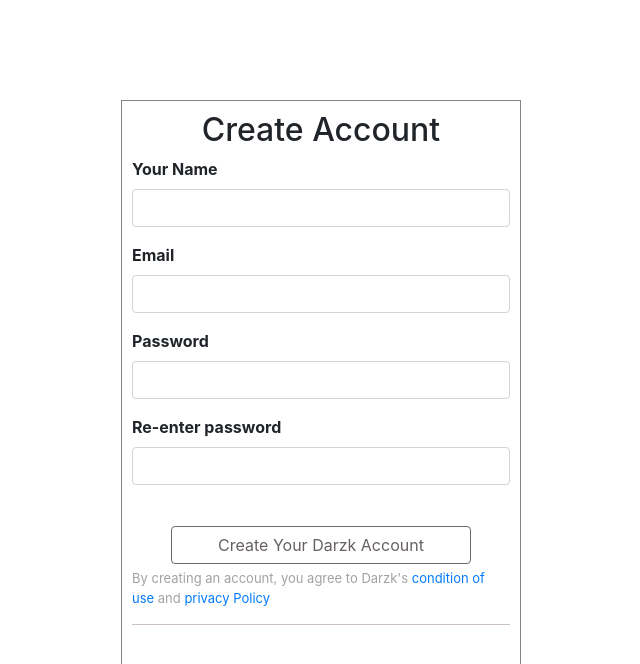
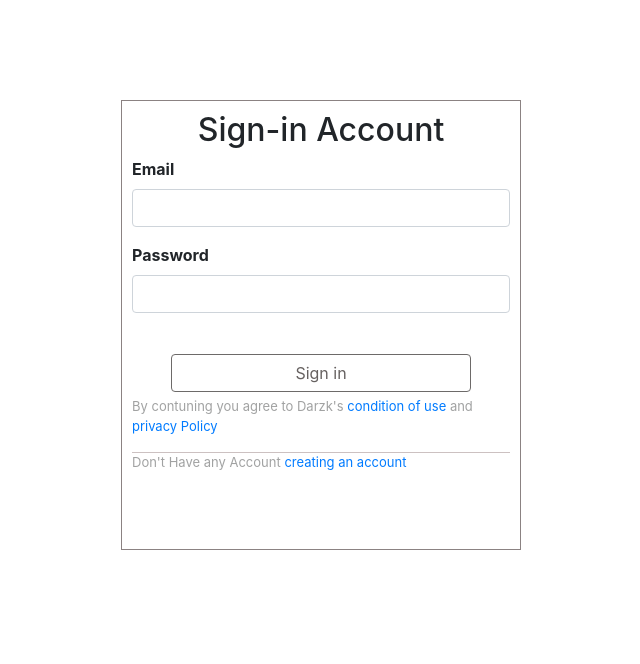
Before and after one commit to Ajiharan/mern_online_shop, a React (Create React App) app in the folder onlineshop/: page / in a window 1280 px wide. Shown: the top 664 px of the page, without its empty margins (319-959 px from the left). Built offline with nearby package versions, Linux system fonts and the light colour scheme.

Commit message:
login,register created for user

```diff
--- a/onlineshop/src/App.css
+++ b/onlineshop/src/App.css
@@ -1,5 +1,5 @@
-.main-container{
-  height:580px;
+.register-main-container{
+  height:680px;
   border:1px solid rgb(139, 130, 130);
   margin-top: 100px;
   margin-left: 15px;
@@ -8,6 +8,18 @@
   padding: 10px;
   width:400px;
 }
+
+.login-main-container{
+  height:450px;
+  border:1px solid rgb(139, 130, 130);
+  margin-top: 100px;
+  margin-left: 15px;
+  margin-bottom: 8px;
+  margin-right: 15px;
+  padding: 10px;
+  width:400px;
+}
+
 
 #subButton{
   margin-top:25px;
@@ -57,6 +69,13 @@ label{
 .container-privacy{
   margin-top: 5px;
   border-bottom:1px solid rgb(204, 193, 193);
+
+}
+
+
+
+.error{
+  border:1px solid red;
 }
 
 
--- a/onlineshop/src/App.js
+++ b/onlineshop/src/App.js
@@ -1,12 +1,21 @@
 import React from 'react';
-import logo from './logo.svg';
+
 import './App.css';
 import Register from './user/Register';
-
+import Login from './user/Login';
+import { ToastContainer, toast } from 'react-toastify';
+import 'react-toastify/dist/ReactToastify.css';
+import {Route,Switch} from 'react-router-dom';
 function App() {
   return (
-    <div>
-     <Register/>
+    <div className="App">
+
+      <Switch>
+        <Route exact path="/" component={Login}/>
+        <Route exact path="/Login" component={Login}/>
+        <Route exact path="/Register" component={Register}/>
+      </Switch>
+      <ToastContainer autoClose={1400} />
     </div>
   );
 }
--- a/onlineshop/src/index.js
+++ b/onlineshop/src/index.js
@@ -3,11 +3,11 @@ import ReactDOM from 'react-dom';
 import './index.css';
 import App from './App';
 import * as serviceWorker from './serviceWorker';
-
+import {BrowserRouter} from 'react-router-dom';
 ReactDOM.render(
-  <React.StrictMode>
+  <BrowserRouter>
     <App />
-  </React.StrictMode>,
+    </BrowserRouter>,
   document.getElementById('root')
 );
 
--- a/onlineshop/src/user/Register.js
+++ b/onlineshop/src/user/Register.js
@@ -1,4 +1,4 @@
-import React from 'react';
+import React,{useEffect} from 'react';
 import formik,{useFormik} from 'formik';
 import * as yup from 'yup';
 import axios from 'axios'
@@ -6,6 +6,37 @@ import { toast } from 'react-toastify';
 import {Route,Redirect} from 'react-router-dom';
 
 const Register = (props) => {
+
+    useEffect(()=>{
+       let tname= document.querySelector("#name");
+       let temail= document.querySelector("#email");
+       let tpass= document.querySelector("#password");
+       let ctpass=document.querySelector("#conformpassword");
+
+        if(formik.errors.name && formik.touched.name){
+           tname.classList.add("error");
+        }else{
+            tname.classList.remove("error");
+        }
+
+        if(formik.errors.email && formik.touched.email){
+            temail.classList.add("error");
+         }else{
+            temail.classList.remove("error");
+         }
+
+         if(formik.errors.password && formik.touched.password){
+            tpass.classList.add("error");
+         }else{
+            tpass.classList.remove("error");
+         }
+
+         if(formik.errors.conformpassword && formik.touched.conformpassword){
+            ctpass.classList.add("error");
+         }else{
+            ctpass.classList.remove("error");
+         }
+    });
     const formik=useFormik({
         initialValues:{
             name:"",
@@ -41,50 +72,49 @@ const Register = (props) => {
         }),
         onSubmit:(formData,{setSubmitting})=>{
 
-            //   axios.post("http://localhost:3000/user/register",formData).then(res=>{
-            //     toast.success("Successfully registered!!!", {
-            //         position: toast.POSITION.TOP_RIGHT
-            //       });
-            //       props.history.push('/Login');
-            //   }).catch(err=>{
-            //   //  console.log(JSON.stringify(err.response.data));
-            //     toast.error(err.response.data, {
-            //         position: toast.POSITION.TOP_RIGHT
-            //       });
-            //   });
+              axios.post("http://localhost:3000/user/register",formData).then(res=>{
+                toast.success("Successfully registered!!!", {
+                    position: toast.POSITION.TOP_RIGHT
+                  });
+                  props.history.push('/Login');
+              }).catch(err=>{
+              //  console.log(JSON.stringify(err.response.data));
+                toast.error(err.response.data, {
+                    position: toast.POSITION.TOP_RIGHT
+                  });
+              });
         }
     });
     return (
         <div className="container">
             <div className="container-main-row row">
-
-            <div className="main-container">
+                <div className="register-main-container">
                     <h2 className="text-center">Create Account</h2>
                     <form  id="frm" onSubmit={formik.handleSubmit}>
                         <div className="form-group">
                             <label htmlFor="name">Your Name</label>
-                        <input {...formik.getFieldProps('name')}  value={formik.values.name} className="form-control" type="text" name="name"/>
+                            <input {...formik.getFieldProps('name')}  value={formik.values.name} id="name" className="form-control" type="text" name="name"/>
                         </div>
                         {
                             (formik.errors.name && formik.touched.name)?(<h6 className={"text-danger"}><i class="fas fa-exclamation"></i>{formik.errors.name} </h6>):(null)
                         }
                         <div className="form-group">
                             <label htmlFor="email">Email</label>
-                        <input {...formik.getFieldProps('email')}  value={formik.values.email} className="form-control" type="email" name="email"/>
+                            <input {...formik.getFieldProps('email')}  value={formik.values.email} id="email" className="form-control" type="email" name="email"/>
                         </div>
                         {
                             (formik.errors.email && formik.touched.email)?(<h6 className={"text-danger"}><i class="fas fa-exclamation"></i>{formik.errors.email} </h6>):(null)
                         }
                         <div className="form-group">
                             <label htmlFor="password">Password</label>
-                        <input {...formik.getFieldProps('password')}  value={formik.values.password} className="form-control" type="password" name="password"/>
+                            <input {...formik.getFieldProps('password')}  value={formik.values.password} className="form-control" id="password" type="password" name="password"/>
                         </div>
                         {
                             (formik.errors.password && formik.touched.password)?(<h6 className={"text-danger"}><i class="fas fa-exclamation"></i>{formik.errors.password} </h6>):(null)
                         }
                         <div className="form-group">
                             <label htmlFor="conformpassword">Re-enter password</label>
-                        <input {...formik.getFieldProps('conformpassword')}  value={formik.values.conformpassword} className="form-control" type="password" name="conformpassword"/>
+                            <input {...formik.getFieldProps('conformpassword')}  value={formik.values.conformpassword} className="form-control" id="conformpassword" type="password" name="conformpassword"/>
                         </div>
                         {
                             (formik.errors.conformpassword && formik.touched.conformpassword)?(<h6 className={"text-danger"}><i class="fas fa-exclamation"></i>{formik.errors.conformpassword} </h6>):(null)
@@ -95,14 +125,12 @@ const Register = (props) => {
                                 </div>
                             </div>
                             <div className="container-privacy">
-                           <p class="container-condition"> By creating an account, you agree to Darzk's
+                            <p className="container-condition"> By creating an account, you agree to Darzk's
                                 <a href="#"> condition of use</a> and  <a href="#"> privacy Policy</a></p>
                             </div>
-
-                        {/* <a href="#" onClick={()=>{window.location.href="Login"}}>
-                            Login
-                        </a> */}
-
+                            <div className="container-login">
+                                <p  className="container-condition">Already Have an Account<a href="#" onClick={()=>{window.location.href="Login"}}> Sign in </a> </p>
+                            </div>
                     </form>
                 </div>
 
--- a/onlineshop/src/user/login.js
+++ b/onlineshop/src/user/login.js
@@ -1,11 +1,109 @@
-import React from 'react';
+import React,{useEffect} from 'react';
+import formik,{useFormik} from 'formik';
+import * as yup from 'yup';
+import axios from 'axios'
+import { toast } from 'react-toastify';
+import {Route,Redirect} from 'react-router-dom';
 
-const login = () => {
-    return (
-        <div>
+const Login = (props) => {
+    useEffect(()=>{
 
-        </div>
-    );
+        let temail= document.querySelector("#email");
+        let tpass= document.querySelector("#password");
+
+
+
+
+         if(formik.errors.email && formik.touched.email){
+             temail.classList.add("error");
+          }else{
+             temail.classList.remove("error");
+          }
+
+          if(formik.errors.password && formik.touched.password){
+             tpass.classList.add("error");
+          }else{
+             tpass.classList.remove("error");
+          }
+
+     });
+     const formik=useFormik({
+         initialValues:{
+
+             email:"",
+             password:""
+
+         },
+         validationSchema:yup.object({
+
+             email:yup.string()
+             .required("Email is Mandatory")
+             .email()
+             .strict()
+             .trim(),
+
+             password:yup.string()
+             .strict()
+             .trim()
+             .required("Password is Mandatory")
+
+         }),
+         onSubmit:(formData,{setSubmitting})=>{
+
+            axios.post("http://localhost:3000/user/login",formData).then(res=>{
+                toast.success("Successfully login!!!", {
+                    position: toast.POSITION.TOP_RIGHT
+                  });
+                  localStorage.setItem('auth',JSON.stringify(res.data));
+                  props.history.push('/Home');
+              }).catch(err=>{
+                toast.error(err.response.data, {
+                    position: toast.POSITION.TOP_RIGHT
+                  });
+              });
+         }
+     });
+     return (
+         <div className="container">
+             <div className="container-main-row row">
+                 <div className="login-main-container">
+                     <h2 className="text-center">Sign-in Account</h2>
+                     <form  id="frm" onSubmit={formik.handleSubmit}>
+
+                         <div className="form-group">
+                             <label htmlFor="email">Email</label>
+                             <input {...formik.getFieldProps('email')}  value={formik.values.email} id="email" className="form-control" type="email" name="email"/>
+                         </div>
+                         {
+                             (formik.errors.email && formik.touched.email)?(<h6 className={"text-danger"}><i class="fas fa-exclamation"></i>{formik.errors.email} </h6>):(null)
+                         }
+                         <div className="form-group">
+                             <label htmlFor="password">Password</label>
+                             <input {...formik.getFieldProps('password')}  value={formik.values.password} className="form-control" id="password" type="password" name="password"/>
+                         </div>
+                         {
+                             (formik.errors.password && formik.touched.password)?(<h6 className={"text-danger"}><i class="fas fa-exclamation"></i>{formik.errors.password} </h6>):(null)
+                         }
+
+                             <div id="button-group" className="row">
+                                 <div>
+                                     <button type="submit" id="subButton" className="btn  btn-dark  btn1">Sign in</button>
+                                 </div>
+                             </div>
+                             <div className="container-privacy">
+                             <p className="container-condition"> By contuning you agree to Darzk's
+                                 <a href="#"> condition of use</a> and  <a href="#"> privacy Policy</a></p>
+                             </div>
+                             <div className="container-login">
+                                 <p  className="container-condition">Don't Have any Account<a href="#" onClick={()=>{window.location.href="Register"}}> creating an account </a> </p>
+                             </div>
+                     </form>
+                 </div>
+
+             </div>
+
+         </div>
+     );
 };
 
-export default login;
+export default Login;
```
Also changed, not shown: 1 other file (tests, documents, lock files or other folders). Lines whose indentation alone changed are shown as unchanged.
